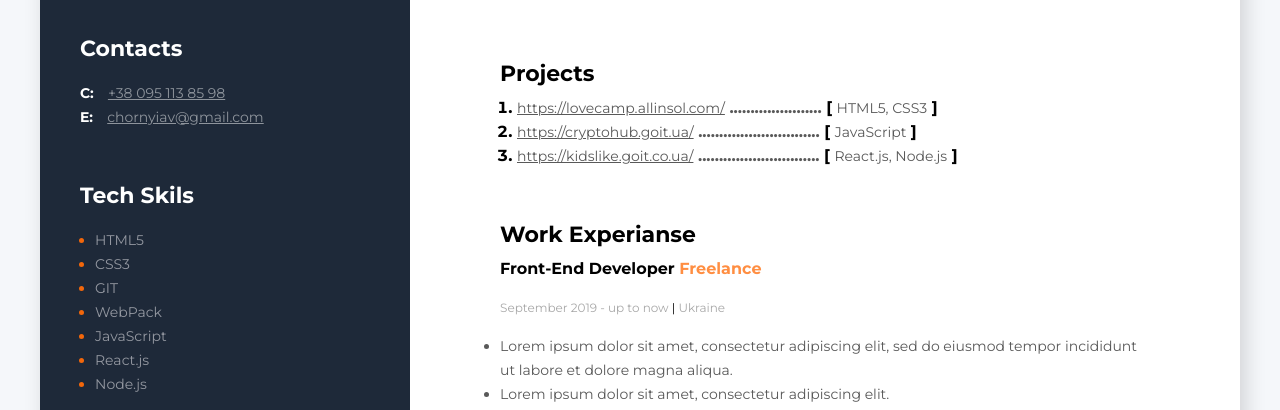
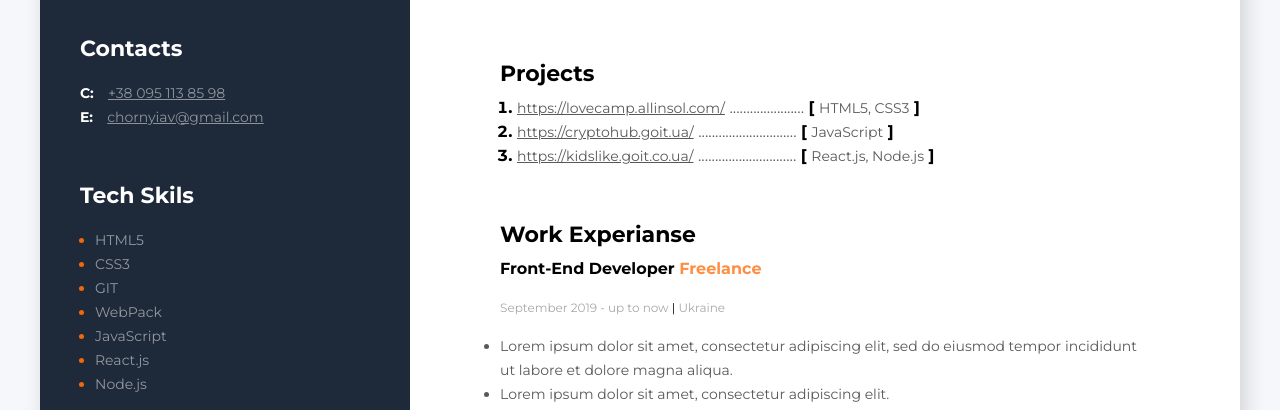
Before and after one commit to protyniak/protyniak.github.io, a plain HTML site: page index.html in a window 1280 px wide. Shown: the part 385-795 px from the top of the page. Drawn offline with Linux system fonts and the light colour scheme.

Commit message:
Update style.css

```diff
--- a/css/style.css
+++ b/css/style.css
@@ -141,7 +141,7 @@ body{
 }
 .dots{
     color: #595959;
-    font-weight: 100px;
+    font-weight: 100;
 }
 .projects-item{
     font-weight: 700;
```
